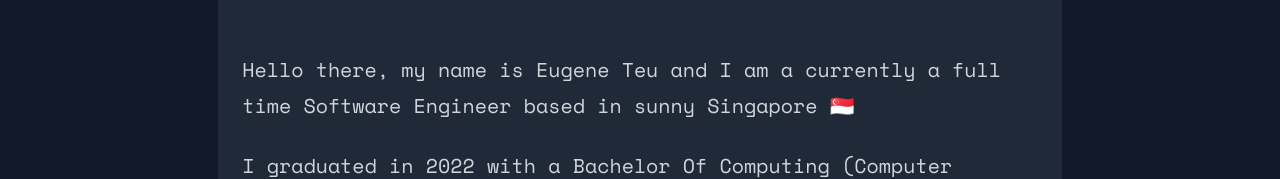
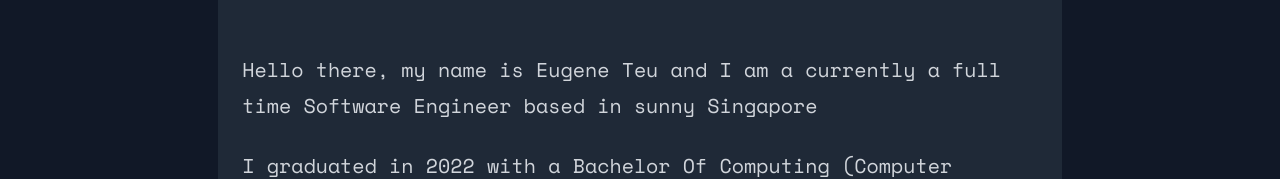
Before and after one commit to EugeneTeu/eugeneteu.github.io, a Next.js app: page / in a window 1280 px wide. Shown: the part 456-635 px from the top of the page. Built offline with nearby package versions, Linux system fonts and the light colour scheme.

Commit message:
remove broken emoji

```diff
--- a/src/components/content/HomePage.react.tsx
+++ b/src/components/content/HomePage.react.tsx
@@ -147,7 +147,7 @@ function Intro() {
       <h1>About</h1>
       <p>
         Hello there, my name is Eugene Teu and I am a currently a full time
-        Software Engineer based in sunny Singapore 🇸🇬
+        Software Engineer based in sunny Singapore
       </p>
       <p>
         I graduated in 2022 with a Bachelor Of Computing (Computer Science) from
```
